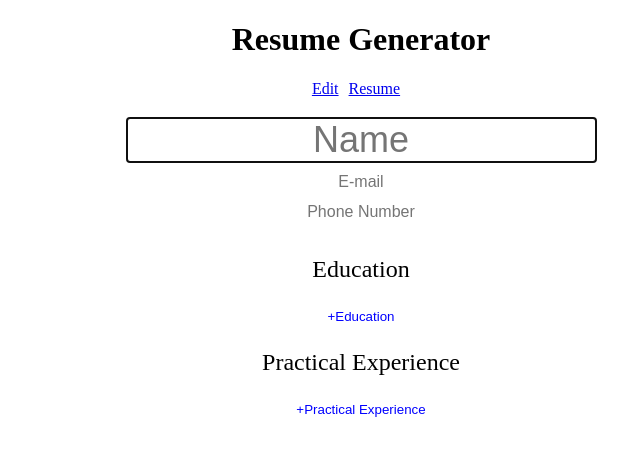
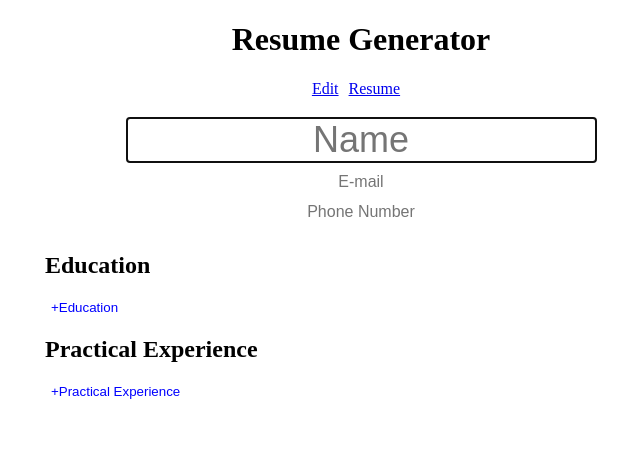
Before and after one commit to tylerchan28/cv-generator, a React (Create React App) app: page / in a window 1280 px wide. Shown: the top 456 px of the page, without its empty margins (279-919 px from the left). Built offline with nearby package versions, Linux system fonts and the light colour scheme.

Commit message:
Add styles for PracticalExperience and modals

```diff
--- a/src/App.css
+++ b/src/App.css
@@ -29,14 +29,8 @@
     opacity: 0;
 }
 
-.education-display {
-    display: flex;
-    flex-direction: column;
-    width: 100%;
-    float: left;
-}
 
-.education-form {
+.form-display {
     display: flex;
     flex-direction: column;
 }
@@ -58,6 +52,8 @@ input {
     border: none;
     color: blue;
     cursor: pointer;
+    display: flex;
+    justify-content: left;
 }
 
 .form-button-container {
@@ -97,23 +93,19 @@ input {
     text-align: center;
 }
 
-/* .education-list {
-    display: flex;
-    justify-content: center;
-    align-items: center;
-} */
 
 .parent-container {
     display: flex;
     flex-direction: column;
     justify-content: center;
     align-items: center;
+    width: 100%
 }
 
 .section-title {
-    display: flex;
     font-size: 24px;
 }
+
 
 .general-info-form {
     display: flex;
@@ -144,3 +136,17 @@ input {
     text-align: center;
     font-size: 36px;
 }
+
+.delete-container {
+    display: flex;
+    flex-direction: row;
+    justify-content: space-between;
+}
+
+.education-container {
+    width: 50%;
+}
+
+.experience-container {
+    width: 50%
+}
--- a/src/components/Education.js
+++ b/src/components/Education.js
@@ -25,7 +25,9 @@ const Education = () => {
     }
 
     return (
-        <div className="education-list">
+        <div className="education-container">
+            <h2 className="section-title">Education</h2>
+            <div>
                 {eduFormInfo.map((eduItem) => (
                     <EducationDisplay
                         eduItem={eduItem}
@@ -40,6 +42,7 @@ const Education = () => {
                     saveInfo={saveInfo}
                 />
             </div>
+        </div>
     )
 }
 
--- a/src/components/EducationDisplay.js
+++ b/src/components/EducationDisplay.js
@@ -2,9 +2,11 @@ import React from "react";
 
 const EducationDisplay = ({ eduItem, deleteInfo }) => {
     return (
-        <div className="education-display">
-            <button className="delete-button" onClick={() => deleteInfo(eduItem)}>X</button>
-            <h3>{eduItem.school}</h3>
+        <div>
+            <div className="delete-container">
+                <h3>{eduItem.school}</h3>
+                <button className="delete-button" onClick={() => deleteInfo(eduItem)}>X</button>
+            </div>
             <p>{eduItem.degree}</p>
             <p>{eduItem.major}</p>
             <p>{eduItem.dates}</p>
--- a/src/components/EducationForm.js
+++ b/src/components/EducationForm.js
@@ -61,10 +61,10 @@ const EducationForm = (props) => {
         <Modal
             isOpen={props.showDisplay}
             contentLabel="Add education"
+            className="modal"
             closeTimeoutMS={200}
-            className="modal"
         >
-            <form className="education-form" onSubmit={onSubmit}>
+            <form className="form-display" onSubmit={onSubmit}>
                 School
                 <input
                     type="text"
--- a/src/components/FormPage.js
+++ b/src/components/FormPage.js
@@ -8,9 +8,7 @@ const FormPage = () => {
     return (
         <div className="parent-container">
             <GeneralInfo />
-            <p className="section-title">Education</p>
             <Education />
-            <p className="section-title">Practical Experience</p>
             <PracticalExperience />
         </div>
     )
--- a/src/components/PracticalDisplay.js
+++ b/src/components/PracticalDisplay.js
@@ -3,11 +3,13 @@ import React from "react";
 const PracticalDisplay = ({ practicalItem, deleteInfo }) => {
     return (
         <div>
-            <h3>{practicalItem.position}</h3>
+            <div className="delete-container">
+                <h3>{practicalItem.position}</h3>
+                <button className="delete-button" onClick={() => deleteInfo(practicalItem)}>X</button>
+            </div>
             <h4>{practicalItem.company}</h4>
             <p>{practicalItem.dates}</p>
             <p>{practicalItem.roles}</p>
-            <button onClick={() => deleteInfo(practicalItem)}>Delete</button>
         </div>
     )
 }
--- a/src/components/PracticalExperience.js
+++ b/src/components/PracticalExperience.js
@@ -24,7 +24,8 @@ const PracticalExperience = () => {
     }
 
     return (
-        <div>
+        <div className="experience-container">
+            <h2 className="section-title">Practical Experience</h2>
             {practicalInfo.map((practicalItem) => (
                 <PracticalDisplay
                     practicalItem={practicalItem}
--- a/src/components/PracticalExperienceForm.js
+++ b/src/components/PracticalExperienceForm.js
@@ -59,39 +59,42 @@ const PracticalExperienceForm = (props) => {
     return (
         <Modal
             isOpen={props.showDisplay}
+            contentLabel="Add practical experience"
+            closeTimeoutMS={200}
+            className="modal"
         >
-            <form onSubmit={onSubmit}>
+            <form className="form-display" onSubmit={onSubmit}>
+                Position
                 <input
                     type="text"
-                    placeholder="Position"
                     value={practicalExp.position}
                     onChange={onPositionChange}
                     required
                 />
+                Company
                 <input
                     type="text"
-                    placeholder="Company"
                     value={practicalExp.company}
                     onChange={onCompanyChange}
                     required
                 />
+                Dates (MM/YYYY - MM/YYYY)
                 <input
                     type="text"
-                    placeholder="Dates"
                     value={practicalExp.dates}
                     onChange={onDatesChange}
                     required
                 />
+                Roles
                 <textarea
                     type="text"
-                    placeholder="Roles"
                     value={practicalExp.roles}
                     onChange={onRolesChange}
                     required
                 />
-                <div>
-                    <button type="submit">Save</button>
-                    <button type="button" onClick={props.displayChange}>Cancel</button>
+                <div className="form-button-container">
+                    <button className="form-button form-button--add" type="submit">Add</button>
+                    <button className="form-button form-button--cancel" type="button" onClick={props.displayChange}>Cancel</button>
                 </div>
             </form>
         </Modal>
```
Lines whose indentation alone changed are shown as unchanged.
